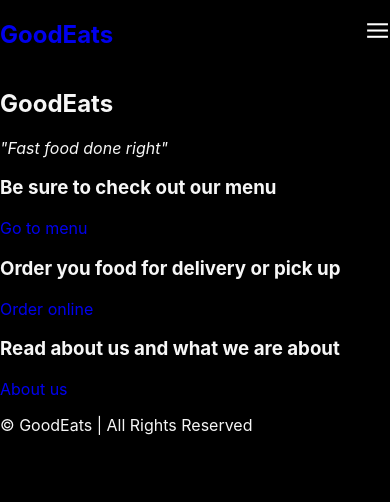
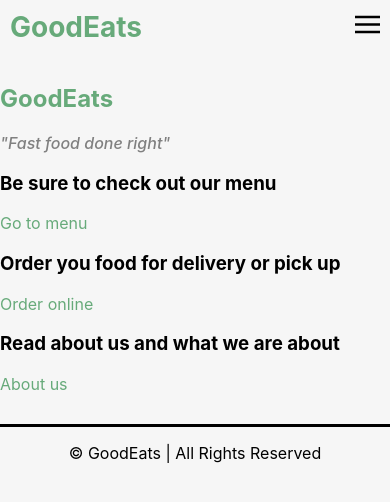
Before and after one commit to PrimeCoder05/good-eats, a React (Create React App) app: page / in a window 390 px wide. Shown: the top 502 px of the page. Built offline with nearby package versions, Linux system fonts and the light colour scheme.

Commit message:
Add some styles to the navbar and home page, change the menu icon

```diff
--- a/src/App.css
+++ b/src/App.css
@@ -7,9 +7,26 @@ img {
 }
 
 body {
-	/* background-color: #f6f6f6; */
-	background-color: #000;
-	color: #f6f6f6;
+	background-color: #f6f6f6;
+}
+
+h1 {
+	margin: 10px 0 20px 10px;
+	font-size: 28px;
+}
+
+h1 a:visited{
+	color: #33954f;
+}
+
+h2 {
+	font-weight: 700;
+	color: #67aa7a;
+}
+
+em {
+	font-weight: 500;
+	color: gray;
 }
 
 nav {
@@ -18,12 +35,33 @@ nav {
 	align-items: baseline;
 }
 
+ul {
+	padding: 0;
+	list-style-type: none;
+}
+
 li {
 	padding: 2px;
 }
 
 a {
 	text-decoration: none;
+	color: #67aa7a;
+}
+
+a:visited {
+	color: #67aa7a;
+}
+
+footer {
+	margin-top: 30px;
+	border-top: solid 3px;
+	text-align: center;
+}
+
+.mobile {
+	margin-right: 10px;
+	display: none;
 }
 
 @media screen and (max-width: 770px) {
@@ -55,16 +93,20 @@ a {
 	}
 
 	#navbar li:first-child {
-		border-top: solid 3px #4e8c60;
+		border-top: solid 3px #33954f;
 	}
 
 	#navbar li:last-child {
-		border-bottom: solid 3px #4e8c60;
+		border-bottom: solid 3px #33954f;
 	}
 
 	#navbar li a {
-		color: #4e8c60;
+		color: #33954f;
 		font-weight: 900;
+	}
+
+	#navbar li a:visited {
+		color: #33954f;
 	}
 
 	.mobile {
--- a/src/Navbar.js
+++ b/src/Navbar.js
@@ -18,7 +18,7 @@ export default class Navbar extends Component {
 				</ul>
 
 				<div className="mobile" onClick={this.handleClick}>
-					<img src="./icons8-menu-24.png" alt="Other Links" width={25} />
+					<img src="./icons-menu.png" alt="Other Links" width={25} />
 				</div>
 			</nav>
 		);
```
Also changed, not shown: public/icons-menu.png (added), public/icons8-menu-24.png (deleted).
